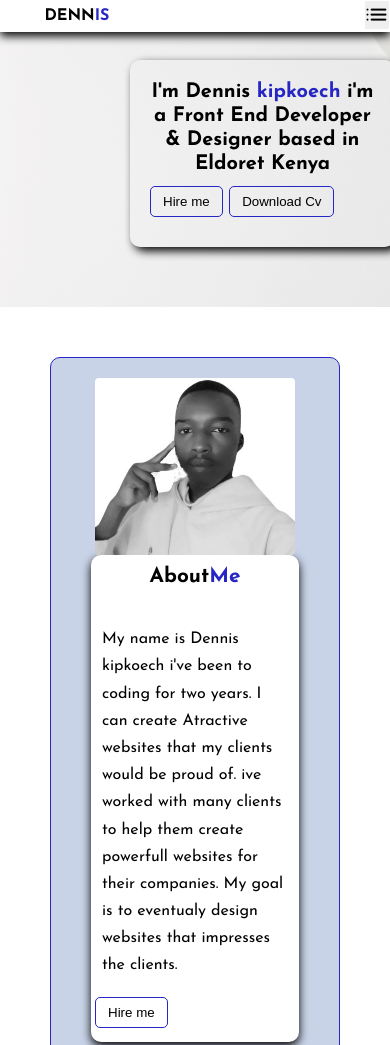
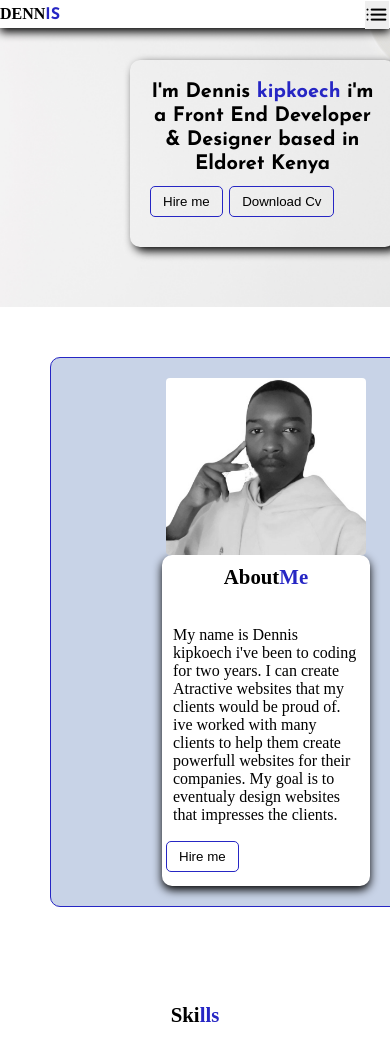
Before and after one commit to ruttogit/Denniskikoech.github.io, a plain HTML site: page index.html in a window 390 px wide. Shown: the top 1045 px of the page. Drawn offline with nearby package versions, Linux system fonts and the light colour scheme.

Commit message:
changes on contact form

```diff
--- a/index.html
+++ b/index.html
@@ -105,7 +105,7 @@
                 </div>
 
                 <div class="form-div">
-                        <form action="https://formsubmit.co/kipkoechd09@email.com" method="POST">
+                        <form action="https://formsubmit.co/kipkoechd09@gmail.com" method="POST">
                             <input type="text" id="f-name" placeholder="First Name" required>
                             <input type="text" id="l-name" placeholder="Last Name" required>
                             <input type="email" placeholder="Email Address" required>
--- a/styles.css
+++ b/styles.css
@@ -6,7 +6,7 @@
     outline: 0;
     text-decoration: none;
 }
-body{
+/* body{
     width: 100vw;
     font-family: Josefin Sans;
     line-height: 1.7;
@@ -14,9 +14,9 @@ body{
     background: #ffffff;
     padding: 0;
     margin: 0;
-}
+} */
 .cont{
-    width: 76%;/*large screens*/
+    width: 100%;/*large screens*/
     margin: 0 auto;
 }
 section{
@@ -122,9 +122,10 @@ nav ul li a:hover{
 }
 /*==========HERO SECTION=======*/
 .hero{
-   margin: 0px 0px;
-   height: 400px;
-   padding: 100px;
+    width: 100vw;
+    margin: 0px 0px;
+    height: 400px;
+    padding: 100px;
 }
 
 .intro{
@@ -182,7 +183,14 @@ nav ul li a:hover{
     color: #fff;
 }
 /*==========ABOUT SECTION=======*/
+.about{
+    margin: 0 auto;
+    /* display: flex;
+    align-items: center;
+    justify-content: center; */
+}
 .about-me{
+    width: 100vw;
     display: grid;
     grid-template-columns: 1fr 1fr;
     background: #c8d3e7;
@@ -623,7 +631,7 @@ section #contact-h3{
 
      /*==========HERO SECTION=======*/
     .hero{
-        height: auto;
+        height: 50%;
         width: 450px;
         padding: 60px;
      }
```
